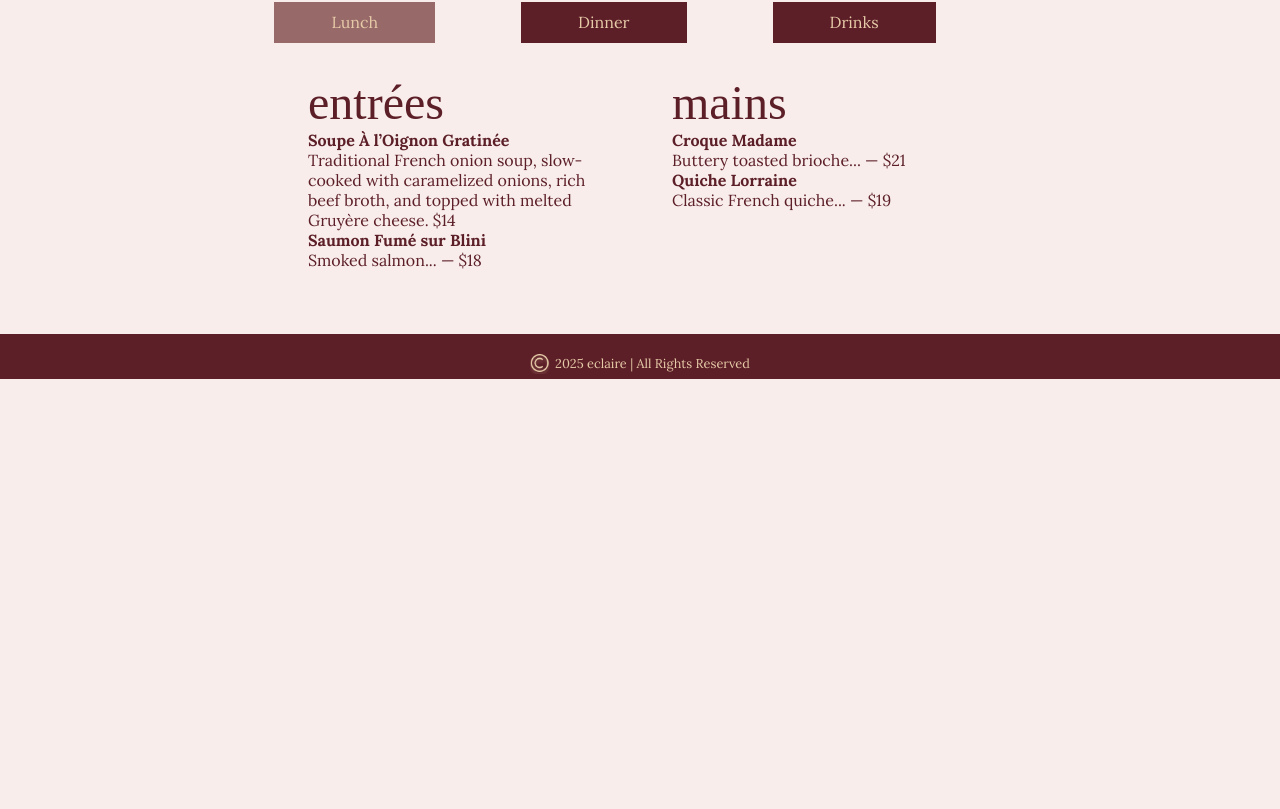
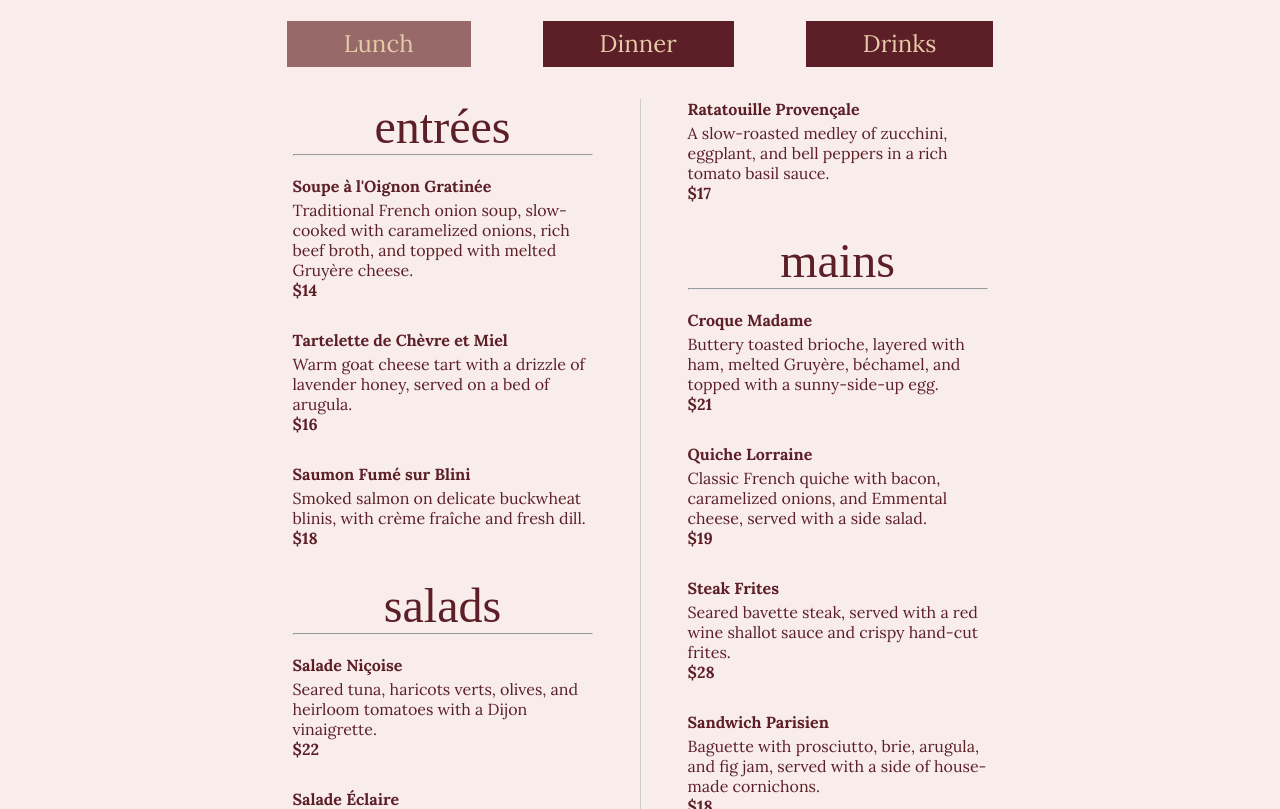
Before and after one commit to mxisaa/eclaire, a React (Create React App) app: page /menu in a window 1280 px wide. Shown: the part 871-1680 px from the top of the page. Before the commit the page ends 1250 px from the top, so only its background shows below. Built offline with nearby package versions, Linux system fonts and the light colour scheme; a web font is replaced by a local one.

Commit message:
Fixed menu formatting and added content

```diff
--- a/src/pages/Menu.css
+++ b/src/pages/Menu.css
@@ -6,7 +6,7 @@
 
 .menu-title {
   font-family: 'Italianno', cursive;
-  font-size: 3rem;
+  font-size: 4rem;
   margin-bottom: 2rem;
   text-align: center;
 }
@@ -14,20 +14,19 @@
 .tab-buttons {
   display: flex;
   justify-content: center;
-  gap: 1rem;
+  gap: 4.5rem;
   margin-bottom: 2rem;
 }
 
 .tab-buttons button {
-  padding: 0.6rem 3.5rem;
+  padding: 0.4rem 3.5rem;
   background-color: #5C1E27;
   border: none;
   font-family: 'Lora', serif;
   cursor: pointer;
-  font-size: 1rem;
+  font-size: 1.5rem;
   color: #E6CBA8;
   border: 1px solid transparent;
-  margin-right: 70px;
 }
 
 .tab-buttons button.active {
@@ -62,4 +61,37 @@
   font-family: 'Italianno', cursive;
   font-size: 3rem;
   margin-bottom: 0;
+  text-align: center;
+  display: block;
+  margin-left: auto;
+  margin-right: auto;
 }
+
+.menu-divider {
+  margin-bottom: 20px;
+}
+
+.menu-item {
+  margin-bottom: 30px;
+}
+
+.dish-name {
+  font-size: 1.3;
+  margin-bottom: 4px;
+}
+
+.menu-columns {
+  display: flex;
+  gap: 2rem; /* space between columns */
+  position: relative;
+}
+
+
+.menu-divider-vertical {
+  width: 1px;
+  background-color: #ccc;
+  height: 100%;
+  align-self: stretch;
+  margin-right: 15px;
+  margin-left: 15px;
+}
--- a/src/pages/Menu.js
+++ b/src/pages/Menu.js
@@ -8,43 +8,260 @@ function Menu() {
   const menuData = {
     lunch: (
       <>
+      <div className="menu-columns">
         <div className="menu-column">
-          <p class='menu-heading'>entrées</p>
-          <p><strong>Soupe À l’Oignon Gratinée</strong><br />Traditional French onion soup, slow-cooked with caramelized onions, rich beef broth, and topped with melted Gruyère cheese.
-$14</p>
-          <p><strong>Saumon Fumé sur Blini</strong><br />Smoked salmon... — $18</p>
+          <p className="menu-heading">entrées</p>
+          <hr className="menu-divider" />
+
+          <div className="menu-item">
+            <p className="dish-name"><strong>Soupe à l'Oignon Gratinée</strong></p>
+            <p>Traditional French onion soup, slow-cooked with caramelized onions, rich beef broth, and topped with melted Gruyère cheese.</p>
+            <p><strong>$14</strong></p>
+          </div>
+
+          <div className="menu-item">
+            <p className="dish-name"><strong>Tartelette de Chèvre et Miel</strong></p>
+            <p>Warm goat cheese tart with a drizzle of lavender honey, served on a bed of arugula.</p>
+            <p><strong>$16</strong></p>
+          </div>
+
+          <div className="menu-item">
+            <p className="dish-name"><strong>Saumon Fumé sur Blini</strong></p>
+            <p>Smoked salmon on delicate buckwheat blinis, with crème fraîche and fresh dill.</p>
+            <p><strong>$18</strong></p>
+          </div>
+
+          <p className="menu-heading">salads</p>
+          <hr className="menu-divider" />
+
+          <div className="menu-item">
+            <p className="dish-name"><strong>Salade Niçoise</strong></p>
+            <p>Seared tuna, haricots verts, olives, and heirloom tomatoes with a Dijon vinaigrette.</p>
+            <p><strong>$22</strong></p>
+          </div>
+
+          <div className="menu-item">
+            <p className="dish-name"><strong>Salade Éclaire</strong></p>
+            <p>Baby greens, poached pears, candied walnuts, and Roquefort cheese, tossed in a champagne vinaigrette.</p>
+            <p><strong>$19</strong></p>
+          </div>
         </div>
+
+        <div className="menu-divider-vertical"></div> {/* this is the line */}
+
         <div className="menu-column">
-        <p class='menu-heading'>mains</p>
-          <p><strong>Croque Madame</strong><br />Buttery toasted brioche... — $21</p>
-          <p><strong>Quiche Lorraine</strong><br />Classic French quiche... — $19</p>
+          <div className="menu-item">
+            <p className="dish-name"><strong>Ratatouille Provençale</strong></p>
+            <p>A slow-roasted medley of zucchini, eggplant, and bell peppers in a rich tomato basil sauce.</p>
+            <p><strong>$17</strong></p>
+          </div>
+
+          <p className="menu-heading">mains</p>
+          <hr className="menu-divider" />
+
+          <div className="menu-item">
+            <p className="dish-name"><strong>Croque Madame</strong></p>
+            <p>Buttery toasted brioche, layered with ham, melted Gruyère, béchamel, and topped with a sunny-side-up egg.</p>
+            <p><strong>$21</strong></p>
+          </div>
+
+          <div className="menu-item">
+            <p className="dish-name"><strong>Quiche Lorraine</strong></p>
+            <p>Classic French quiche with bacon, caramelized onions, and Emmental cheese, served with a side salad.</p>
+            <p><strong>$19</strong></p>
+          </div>
+
+          <div className="menu-item">
+            <p className="dish-name"><strong>Steak Frites</strong></p>
+            <p>Seared bavette steak, served with a red wine shallot sauce and crispy hand-cut frites.</p>
+            <p><strong>$28</strong></p>
+          </div>
+
+          <div className="menu-item">
+            <p className="dish-name"><strong>Sandwich Parisien</strong></p>
+            <p>Baguette with prosciutto, brie, arugula, and fig jam, served with a side of house-made cornichons.</p>
+            <p><strong>$18</strong></p>
+          </div>
         </div>
+      </div>
       </>
     ),
     dinner: (
       <>
+      <div className="menu-columns">
         <div className="menu-column">
-        <p class='menu-heading'>entrées</p>
-          <p><strong>Foie Gras au Cognac</strong><br />Seared foie gras... — $28</p>
-          <p><strong>Tartare de Boeuf</strong><br />Hand-chopped prime beef... — $26</p>
+          <p className="menu-heading">entrées</p>
+          <hr className="menu-divider" />
+
+          <div className="menu-item">
+            <p className="dish-name"><strong>Foie Gras au Cognac</strong></p>
+            <p>Seared foie gras with fig compote and toasted brioche, finished with a drizzle of aged balsamic.</p>
+            <p><strong>$28</strong></p>
+          </div>
+
+          <div className="menu-item">
+            <p className="dish-name"><strong>Tartare de Bœuf</strong></p>
+            <p>Hand-chopped prime beef tartare with capers, shallots, Dijon mustard, and quail egg.</p>
+            <p><strong>$26</strong></p>
+          </div>
+
+          <div className="menu-item">
+            <p className="dish-name"><strong>Bisque de Homard</strong></p>
+            <p>Rich and creamy lobster bisque with a touch of Cognac, served with a delicate chive crème fraîche.</p>
+            <p><strong>$21</strong></p>
+          </div>
+
+          <p className="menu-heading">salads</p>
+          <hr className="menu-divider" />
+
+          <div className="menu-item">
+            <p className="dish-name"><strong>Salade d'Éclaire</strong></p>
+            <p>Arugula, endive, roasted pears, blue cheese, and candied pecans with champagne vinaigrette.</p>
+            <p><strong>$19</strong></p>
+          </div>
+
+          <div className="menu-item">
+            <p className="dish-name"><strong>Salade Lyonnaise</strong></p>
+            <p>Frisée lettuce, crispy lardons, poached egg, and warm Dijon vinaigrette.</p>
+            <p><strong>$20</strong></p>
+          </div>
         </div>
+
+        <div className="menu-divider-vertical"></div> {/* this is the line */}
+
         <div className="menu-column">
-        <p class='menu-heading'>salads</p>
-          <p><strong>Salade de Homard</strong><br />Lobster salad... — $25</p>
-          <p><strong>Salade Lyonnaise</strong><br />Frisée lettuce with poached egg... — $20</p>
+          <div className="menu-item">
+            <p className="dish-name"><strong>Asperges Rôties au Beurre Noisette</strong></p>
+            <p>Roasted asparagus in brown butter, topped with shaved Parmesan and lemon zest.</p>
+            <p><strong>$17</strong></p>
+          </div>
+
+          <p className="menu-heading">mains</p>
+          <hr className="menu-divider" />
+
+          <div className="menu-item">
+            <p className="dish-name"><strong>Filet de Bœuf Rossini</strong></p>
+            <p>Prime filet mignon topped with foie gras and truffle demi-glace, served with pommes purée.</p>
+            <p><strong>$52</strong></p>
+          </div>
+
+          <div className="menu-item">
+            <p className="dish-name"><strong>Canard à l'Orange</strong></p>
+            <p>Crispy duck breast with a citrus-infused Grand Marnier sauce, served with gratin dauphinois.</p>
+            <p><strong>$46</strong></p>
+          </div>
+
+          <div className="menu-item">
+            <p className="dish-name"><strong>Coquilles Saint-Jacques</strong></p>
+            <p>Seared scallops in a saffron beurre blanc, served with wild mushroom risotto.</p>
+            <p><strong>$48</strong></p>
+          </div>
+
+          <div className="menu-item">
+            <p className="dish-name"><strong>Loup de Mer Meunière</strong></p>
+            <p>Mediterranean sea bass pan-seared in brown butter, with haricots verts and lemon confit.</p>
+            <p><strong>$42</strong></p>
+          </div>
+
+          <div className="menu-item">
+            <p className="dish-name"><strong>Ratatouille Provençale</strong></p>
+            <p>Classic slow-roasted vegetables in a rich tomato basil sauce, served with herbed couscous.</p>
+            <p><strong>$29</strong></p>
+          </div>
         </div>
+      </div>
       </>
     ),
     drinks: (
       <>
+      <div className="menu-columns">
         <div className="menu-column">
-        <p class='menu-heading'>juices</p>
-          <p><strong>Château Margaux</strong><br />Bordeaux — $25/glass</p>
+          <p className="menu-heading">juices</p>
+          <hr className="menu-divider" />
+
+          <div className="menu-item">
+            <p className="dish-name"><strong>Jus d’Orange Fraîchement Pressé</strong></p>
+            <p>Freshly squeezed orange juice.</p>
+            <p><strong>$8</strong></p>
+          </div>
+
+          <div className="menu-item">
+            <p className="dish-name"><strong>Jus de Pomme Artisanal</strong></p>
+            <p>Cold-pressed French apple juice.</p>
+            <p><strong>$8</strong></p>
+          </div>
+
+          <div className="menu-item">
+            <p className="dish-name"><strong>Jus de Pamplemousse Rosé</strong></p>
+            <p>Fresh pink grapefruit juice.</p>
+            <p><strong>$9</strong></p>
+          </div>
+
+          <div className="menu-item">
+            <p className="dish-name"><strong>Jus de Fruits Rouges</strong></p>
+            <p>A blend of raspberry, strawberry, and blueberry juice.</p>
+            <p><strong>$10</strong></p>
+          </div>
+
+          <p className="menu-heading">mocktails</p>
+          <hr className="menu-divider" />
+
+          <div className="menu-item">
+            <p className="dish-name"><strong>Parisian Sunset</strong></p>
+            <p>Fresh grapefruit juice, elderflower syrup, and a splash of sparkling water.</p>
+            <p><strong>$12</strong></p>
+          </div>
+
+          <div className="menu-item">
+            <p className="dish-name"><strong>Lavande Royale</strong></p>
+            <p>Lavender, honey, and lemon, topped with soda water.</p>
+            <p><strong>$11</strong></p>
+          </div>
         </div>
+
+        <div className="menu-divider-vertical"></div> {/* this is the line */}
+
         <div className="menu-column">
-        <p class='menu-heading'>sodas & water</p>
-          <p><strong>French 75</strong><br />Gin, lemon, champagne — $16</p>
+          <div className="menu-item">
+            <p className="dish-name"><strong>Le Jardin Vert</strong></p>
+            <p>Cucumber, basil, lime, and tonic.</p>
+            <p><strong>$12</strong></p>
+          </div>
+
+          <p className="menu-heading">sodas & water</p>
+          <hr className="menu-divider" />
+
+          <div className="menu-item">
+            <p className="dish-name"><strong>Perrier</strong></p>
+            <p>French sparkling mineral water.</p>
+            <p><strong>$6</strong></p>
+          </div>
+
+          <div className="menu-item">
+            <p className="dish-name"><strong>San Pellegrino</strong></p>
+            <p>Lightly sparkling Italian mineral water.</p>
+            <p><strong>$7</strong></p>
+          </div>
+
+          <div className="menu-item">
+            <p className="dish-name"><strong>Evian</strong></p>
+            <p>Still mineral water from the French Alps.</p>
+            <p><strong>$6</strong></p>
+          </div>
+
+          <div className="menu-item">
+            <p className="dish-name"><strong>Cheers Cola / Orange / Grape</strong></p>
+            <p>Classic Cheers drinks.</p>
+            <p><strong>$5</strong></p>
+          </div>
+
+          <div className="menu-item">
+            <p className="dish-name"><strong>Limonade Artisanale</strong></p>
+            <p>French-style sparkling lemonade.</p>
+            <p><strong>$8</strong></p>
+          </div>
         </div>
+      </div>
       </>
     )
   };
@@ -52,28 +269,12 @@ $14</p>
   return (
     <section className="menu-section">
       <img src={MenuHero} alt="Menu Header" className="menu-hero-img" />
-
-      <h2 className="menu-title">what we offer...</h2>
+      <p className="menu-title">what we offer...</p>
 
       <div className="tab-buttons">
-        <button
-          className={activeTab === 'lunch' ? 'active' : ''}
-          onClick={() => setActiveTab('lunch')}
-        >
-          Lunch
-        </button>
-        <button
-          className={activeTab === 'dinner' ? 'active' : ''}
-          onClick={() => setActiveTab('dinner')}
-        >
-          Dinner
-        </button>
-        <button
-          className={activeTab === 'drinks' ? 'active' : ''}
-          onClick={() => setActiveTab('drinks')}
-        >
-          Drinks
-        </button>
+        <button className={activeTab === 'lunch' ? 'active' : ''} onClick={() => setActiveTab('lunch')}>Lunch</button>
+        <button className={activeTab === 'dinner' ? 'active' : ''} onClick={() => setActiveTab('dinner')}>Dinner</button>
+        <button className={activeTab === 'drinks' ? 'active' : ''} onClick={() => setActiveTab('drinks')}>Drinks</button>
       </div>
 
       <div className="menu-items">
```
